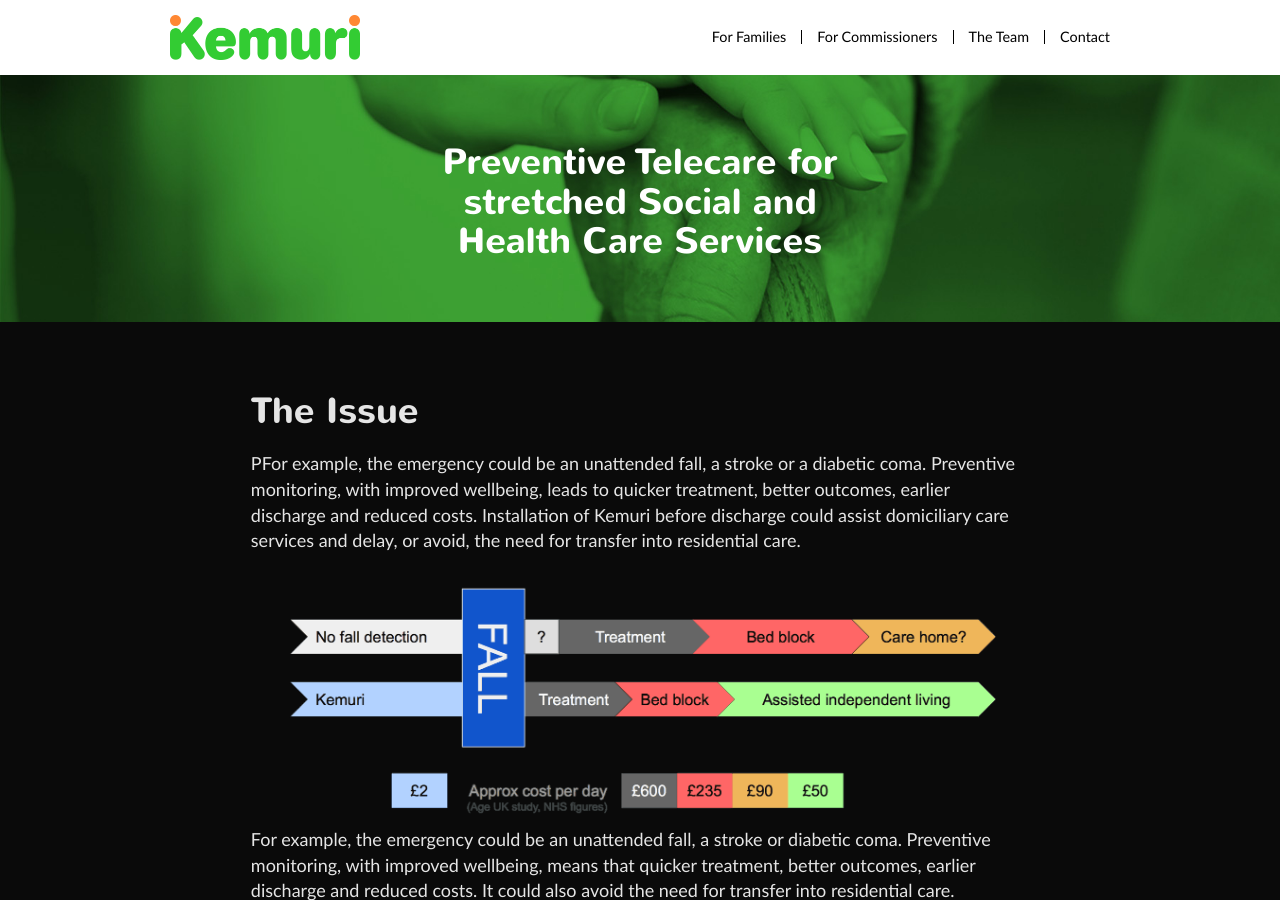
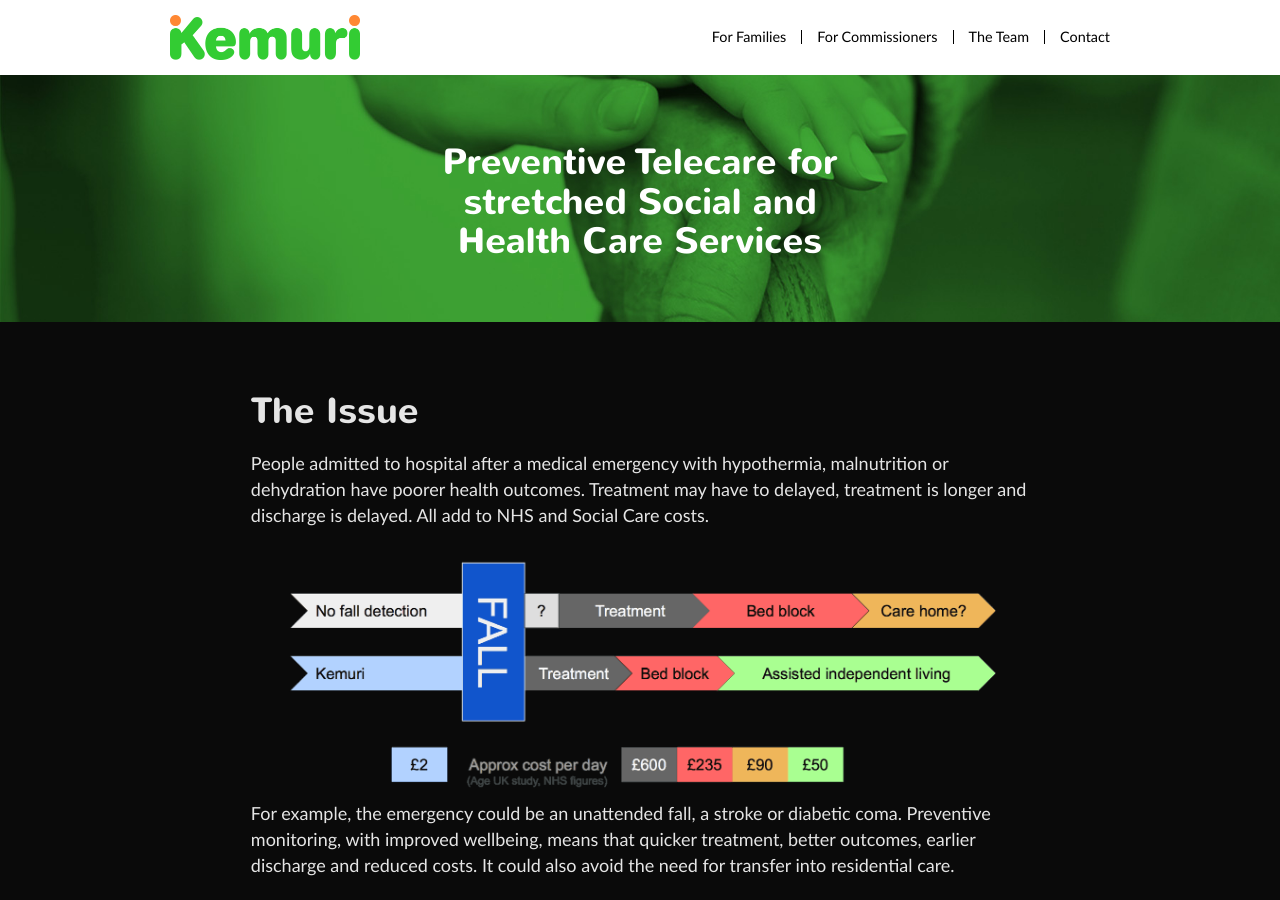
Before and after one commit to intelligentlilli/kemurisense.github.io, a Jekyll site: the page built from for-care-homes.html, in a window 1280 px wide and 900 px high. Built offline with Jekyll 4.4.1, drawn with Linux system fonts in a browser that asks for light colours; nearby versions of some CDN libraries; library files that are not in the unit come from our copies.

Commit message:
big typo

```diff
--- a/for-care-homes.html
+++ b/for-care-homes.html
@@ -28,7 +28,7 @@
         <div class="row">
           <div class="col-md-12">
             <h2>The Issue</h2>
-            <p>PFor example, the emergency could be an unattended fall, a stroke or a diabetic coma.  Preventive monitoring, with improved wellbeing, leads to quicker treatment, better outcomes, earlier discharge and reduced costs.  Installation of Kemuri before discharge could assist domiciliary care services and delay, or avoid, the need for transfer into residential care.</p>
+            <p>People admitted to hospital after a medical emergency with hypothermia, malnutrition or dehydration have poorer health outcomes.  Treatment may have to delayed, treatment is longer and discharge is delayed.  All add to NHS and Social Care costs.  </p>
             <img class="full-width-for-retina" src="{{ site.baseurl }}/images/case-study-timeline-dark.png" />
             <p>For example, the emergency could be an unattended fall, a stroke or diabetic coma.  Preventive monitoring, with improved wellbeing, means that quicker treatment, better outcomes, earlier discharge and reduced costs.  It could also avoid the need for transfer into residential care.</p>
           </div>
```
